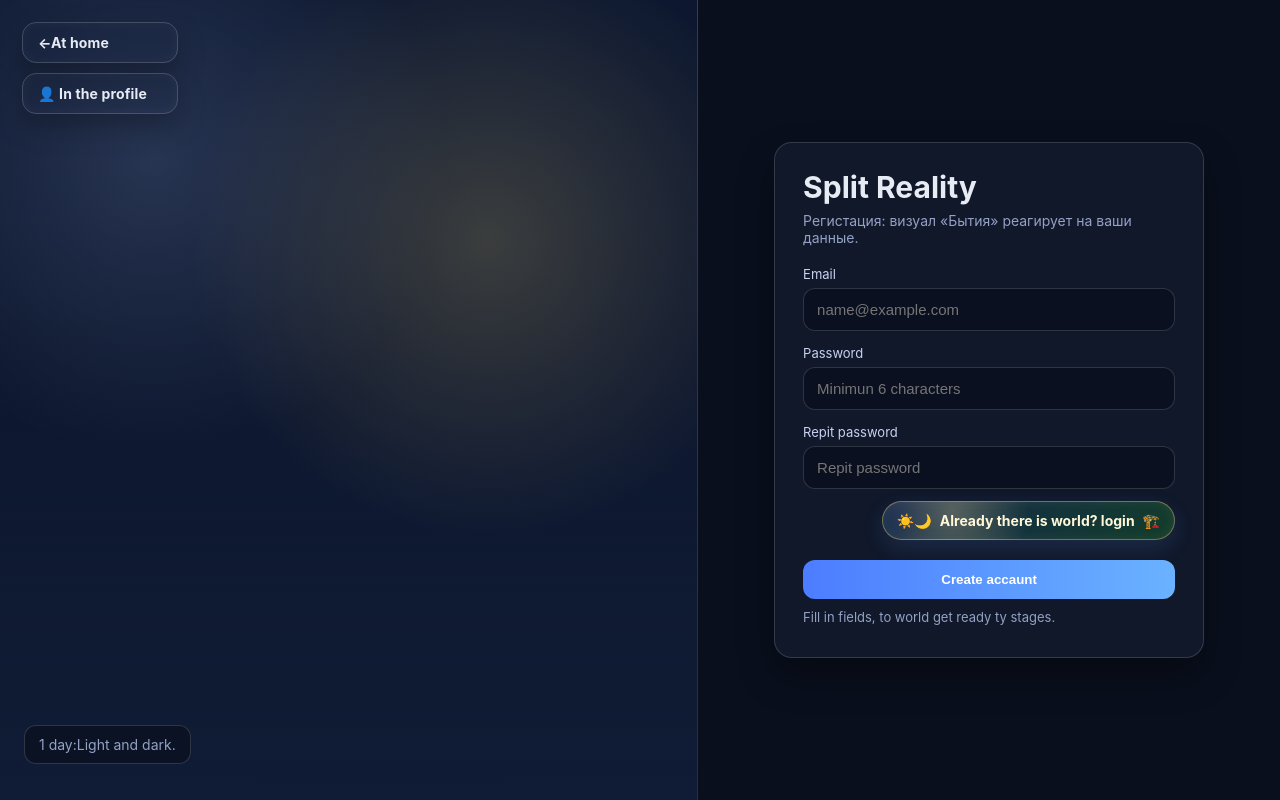
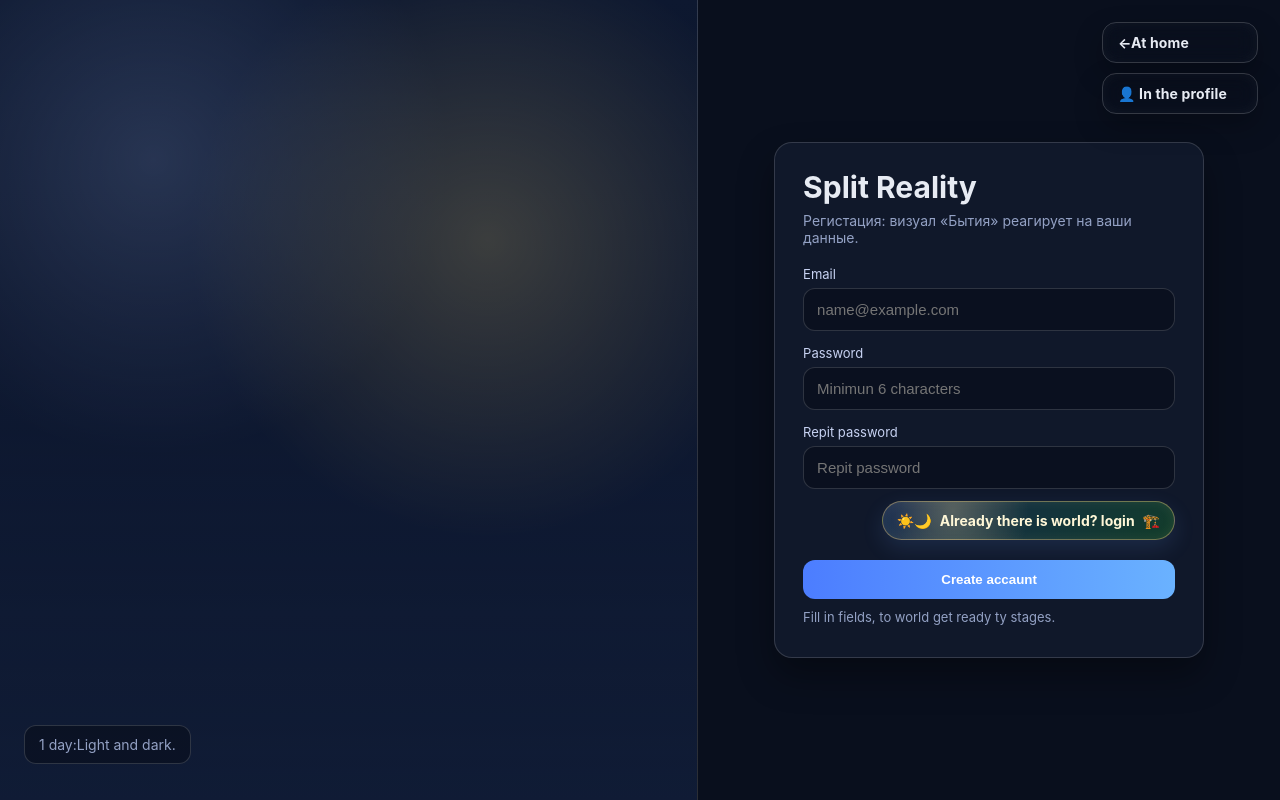
Before and after one commit to Foluree/GoldShopZewz, a FastAPI app: page /regist/ in a window 1280 px wide. Run offline with FastAPI, Linux system fonts and the light colour scheme; parts of the project's set-up code (start-up, migrations or seed data) failed here and were passed over.

Commit message:
Moved two buttons of left on right

```diff
--- a/app/templates/split_register.html
+++ b/app/templates/split_register.html
@@ -110,12 +110,12 @@
         .page-nav {
             position: fixed;
             top: 22px;
-            left: 22px;
+            right: 22px;
             z-index: 10;
             display: flex;
             flex-direction: column;
             gap: 10px;
-            align-items: flex-start;
+            align-items: flex-end;
         }
 
         .page-nav__link {
```
